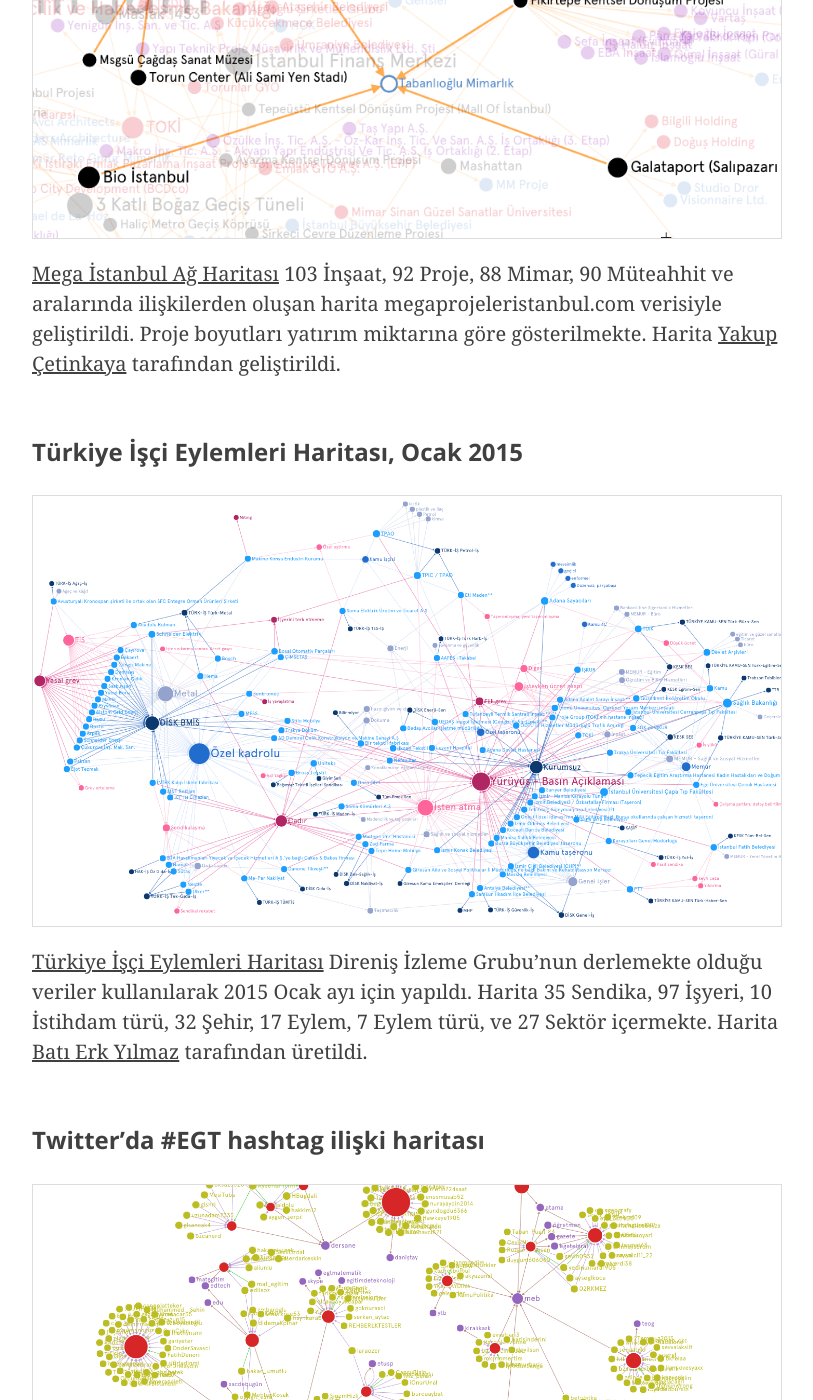
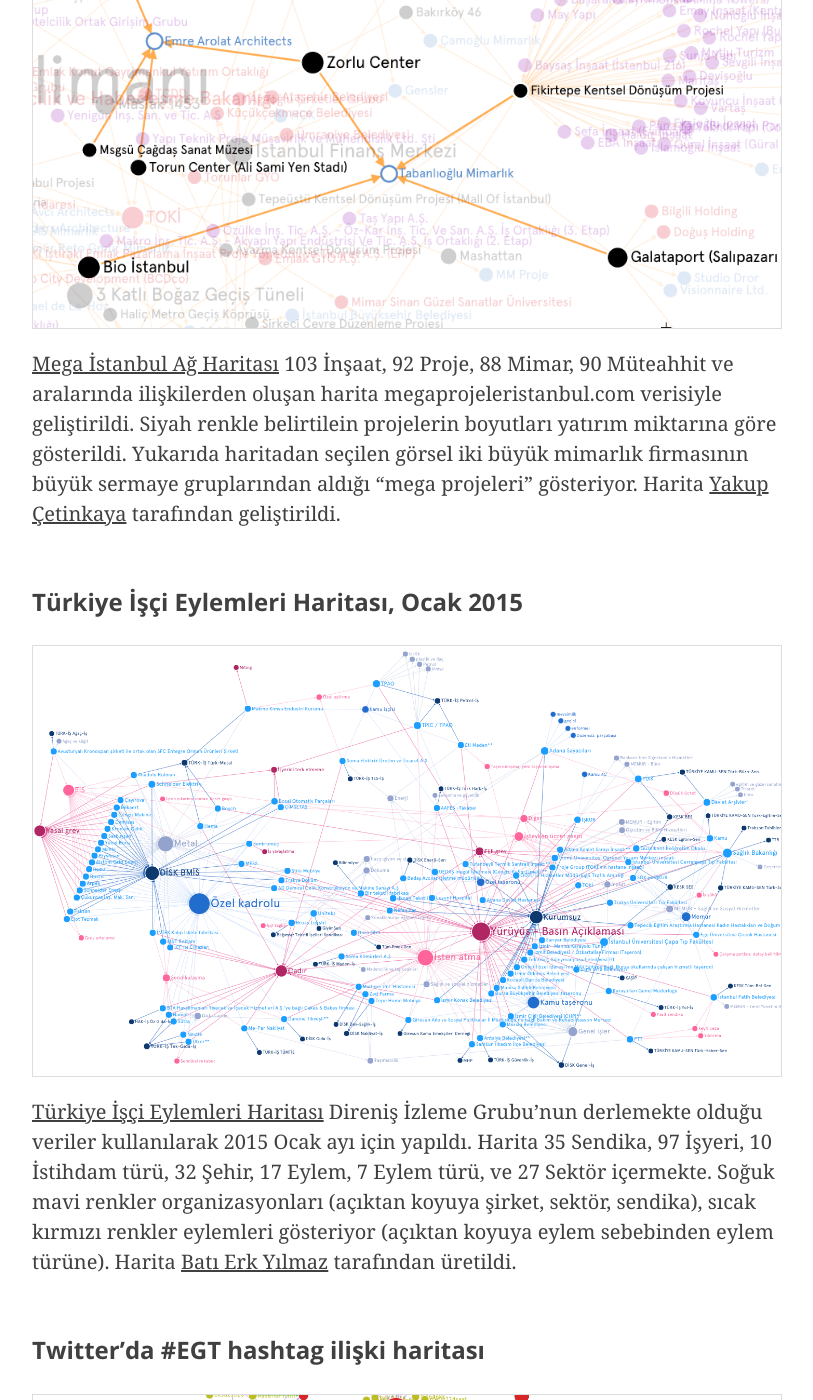
Before and after one commit to graphcommons/hackathons, a Jekyll site: the page built from _posts/2015-08-21-istanbul-yapisal-gazetecilik-dokumentasyon.md, in a window 1280 px wide and 1400 px high, scrolled down 2649 px. Shown: the whole window, without its empty margins (233-1046 px from the left). Built offline with Jekyll 4.4.1, drawn with Linux system fonts in a browser that asks for light colours; nearby versions of some CDN libraries; some of the changed text lies outside the part shown.

Commit message:
tanımlar update

```diff
--- a/_posts/2015-08-21-istanbul-yapisal-gazetecilik-dokumentasyon.md
+++ b/_posts/2015-08-21-istanbul-yapisal-gazetecilik-dokumentasyon.md
@@ -34,23 +34,25 @@
 
 # Geliştirilen Ağ Haritaları
 
-Hackathon'da programatik ya da manuel olarak derlenen verilerden interaktif ağ haritaları yaratıldı. Yapılan haritalar okumaya ve analize tabi tutuldu, tartışıldı ve Graph Commons üzerinde yayınlandı.
+Hackathon'da programatik ya da manuel olarak derlenen veriler ile interaktif ağ haritaları yaratıldı. Yapılan haritalar okumaya ve analize tabi tutuldu, tartışıldı ve Graph Commons üzerinde yayınlandı.
+
+Aşağıda ağ haritalarından seçilmiş görselleri, interaktif haritalara linkleri ve kısa açıklamaları derledik.
 
 ### Mega İstanbul Ağ Haritası
 <a href="https://graphcommons.github.io/hackathons/img/istanbul-2015/Mega-Projeler-Tabanlioglu-Arolat-Mimarlik.png"><img class="graph-image" src="https://graphcommons.github.io/hackathons/img/istanbul-2015/Mega-Projeler-Tabanlioglu-Arolat-Mimarlik.png"></a>
-[Mega İstanbul Ağ Haritası](https://graphcommons.com/graphs/24d0e29b-8c98-4842-80a5-b2dcfd84bf5a) 103 İnşaat, 92 Proje, 88 Mimar, 90 Müteahhit ve aralarında ilişkilerden oluşan harita megaprojeleristanbul.com verisiyle geliştirildi. Proje boyutları yatırım miktarına göre gösterilmekte. Harita [Yakup Çetinkaya](https://graphcommons.com/users/f6bf26e7-f75e-43d9-bdd6-11f869e4c2ed) tarafından geliştirildi.
+[Mega İstanbul Ağ Haritası](https://graphcommons.com/graphs/24d0e29b-8c98-4842-80a5-b2dcfd84bf5a) 103 İnşaat, 92 Proje, 88 Mimar, 90 Müteahhit ve aralarında ilişkilerden oluşan harita megaprojeleristanbul.com verisiyle geliştirildi. Siyah renkle belirtilein projelerin boyutları yatırım miktarına göre gösterildi. Yukarıda haritadan seçilen görsel iki büyük mimarlık firmasının büyük sermaye gruplarından aldığı "mega projeleri" gösteriyor. Harita [Yakup Çetinkaya](https://graphcommons.com/users/f6bf26e7-f75e-43d9-bdd6-11f869e4c2ed) tarafından geliştirildi.
 
 ### Türkiye İşçi Eylemleri Haritası, Ocak 2015
 <a href="https://graphcommons.github.io/hackathons/img/istanbul-2015/turkiye-isci-eylemleri-ag-haritasi-ocak-2015.png"><img class="graph-image" src="https://graphcommons.github.io/hackathons/img/istanbul-2015/turkiye-isci-eylemleri-ag-haritasi-ocak-2015.png"></a>
-[Türkiye İşçi Eylemleri Haritası](https://graphcommons.com/graphs/00af1cd8-5a67-40b1-86e5-32beae436f7c) Direniş İzleme Grubu'nun derlemekte olduğu veriler kullanılarak 2015 Ocak ayı için yapıldı. Harita 35 Sendika, 97 İşyeri, 10 İstihdam türü, 32 Şehir, 17 Eylem, 7 Eylem türü, ve 27 Sektör içermekte. Harita [Batı Erk Yılmaz](https://graphcommons.com/users/1c1cf322-9514-495b-b080-128fcec357e7) tarafından üretildi.
+[Türkiye İşçi Eylemleri Haritası](https://graphcommons.com/graphs/00af1cd8-5a67-40b1-86e5-32beae436f7c) Direniş İzleme Grubu'nun derlemekte olduğu veriler kullanılarak 2015 Ocak ayı için yapıldı. Harita 35 Sendika, 97 İşyeri, 10 İstihdam türü, 32 Şehir, 17 Eylem, 7 Eylem türü, ve 27 Sektör içermekte. Soğuk mavi renkler organizasyonları (açıktan koyuya şirket, sektör, sendika), sıcak kırmızı renkler eylemleri gösteriyor (açıktan koyuya eylem sebebinden eylem türüne). Harita [Batı Erk Yılmaz](https://graphcommons.com/users/1c1cf322-9514-495b-b080-128fcec357e7) tarafından üretildi.
 
 ###  Twitter'da #EGT hashtag ilişki haritası
 <a href="https://graphcommons.github.io/hackathons/img/istanbul-2015/twitter-egitim-reformu-EGT-hashtag-iliski-haritasi.png"><img class="graph-image" src="https://graphcommons.github.io/hackathons/img/istanbul-2015/twitter-egitim-reformu-EGT-hashtag-iliski-haritasi.png"></a>
-[#EGT hashtag ilişki haritası](https://graphcommons.com/graphs/5cb7ba29-79b2-42d4-94b0-e8597871bf5b) Twitter'da eğitim reformu için kullanılan hashtag ile beraber kullanılan diğer hashtagler ve hesapları arası ilişkileri gösterir. 324 Hesap, 33 Tag, 29 Tweet ve aralarında Tweet edilme, taglenme, retweet edilme ilişkilerini barındırır. Harita [Mehmet Ataş](https://graphcommons.com/users/60f7f782-f56a-488d-b223-61621ddc1c2c) tarafından geliştirildi.
+[#EGT hashtag ilişki haritası](https://graphcommons.com/graphs/5cb7ba29-79b2-42d4-94b0-e8597871bf5b) Twitter'da eğitim reformu için kullanılan hashtag ile beraber kullanılan diğer hashtagler ve hesapları arası ilişkileri gösterir. 324 Hesap, 33 Tag, 29 Tweet ve aralarında Tweet edilme, taglenme, retweet edilme ilişkilerini barındırır. Kırmızı noktalar tweetleri, tweetleri atan hesapları, mor noktalar da hashtag göstermektedir. Harita [Mehmet Ataş](https://graphcommons.com/users/60f7f782-f56a-488d-b223-61621ddc1c2c) tarafından geliştirildi.
 
 ### Kadın Cinayetleri 2010: Fail-öne sürülen sebep örüntüsü
 <a href="https://graphcommons.github.io/hackathons/img/istanbul-2015/Kadin-Cinayetleri-2010-fail-onersurulen-sebep-agi.png"><img class="graph-image" src="https://graphcommons.github.io/hackathons/img/istanbul-2015/Kadin-Cinayetleri-2010-fail-onersurulen-sebep-agi.png"></a>
-[Kadın Cinayetleri 2010 ilişki haritası](https://graphcommons.com/graphs/43a7a148-cf2e-40d7-8d9a-3f29c2d9b16a) 38 Sebep ve 18 Fail ve aralarındaki ilişkileri gösterir. Bianet'ten alınan verilerle harita [Sevil Seten](https://graphcommons.com/users/0a426059-a35e-40dd-b533-96e43a36d70c) tarafından geliştirildi.
+[Kadın Cinayetleri 2010 ilişki haritası](https://graphcommons.com/graphs/43a7a148-cf2e-40d7-8d9a-3f29c2d9b16a) 38 Sebep ve 18 Fail ve aralarındaki ilişkileri gösterir. Mor renk fail, turuncu renk öne sürülen sebebi gösteriyor. Bianet'ten alınan verilerle harita [Sevil Seten](https://graphcommons.com/users/0a426059-a35e-40dd-b533-96e43a36d70c) tarafından geliştirildi.
 
 ### Anıt Sayaç Ağ Haritası
 <a href="https://graphcommons.github.io/hackathons/img/istanbul-2015/AnitSayac-kadin-cinayetleri.png"><img class="graph-image" src="https://graphcommons.github.io/hackathons/img/istanbul-2015/AnitSayac-kadin-cinayetleri.png"></a>
@@ -58,15 +60,15 @@
 
 ### Şeylerin İnterneti (IoT) Sektör Haritası
 <a href="https://graphcommons.github.io/hackathons/img/istanbul-2015/internet-of-things-categories-startups-cities-network-map.png"><img class="graph-image" src="https://graphcommons.github.io/hackathons/img/istanbul-2015/internet-of-things-categories-startups-cities-network-map.png"></a>
-[Şeylerin İnterneti (IoT) Sektör Haritası](https://graphcommons.com/graphs/50af620a-5b9f-4bc5-9b15-018c4626b645) IoT ürünü geliştiren 100 Şirket, 39 Şehir, 10 Sektör ve ilişkilerini içerir. Angel.co sitesinden çekilen verilerle oluşturulan harita [Asli Yazagan](https://graphcommons.com/users/7fda641f-3515-4581-8e1e-82d85c013c87) tarafından geliştirildi.
+[Şeylerin İnterneti (IoT) Sektör Haritası](https://graphcommons.com/graphs/50af620a-5b9f-4bc5-9b15-018c4626b645) IoT ürünü geliştiren 100 Şirket, 39 Şehir, 10 Sektör ve ilişkilerini içerir. Haritadan hangi şehir hangi IoT startuplarını hangi kategorilerde çıkarıyor takip edilebiliyor. AngelList API'sinden çekilen verilerle oluşturulan harita [Asli Yazagan](https://graphcommons.com/users/7fda641f-3515-4581-8e1e-82d85c013c87) tarafından geliştirildi.
 
 ### İnternet Yasakları ve Karar Mercileri Haritası
 <a href="https://graphcommons.github.io/hackathons/img/istanbul-2015/turkiye-internet-yasaklari-sansur-karar-merci-haritasi.png"><img class="graph-image" src="https://graphcommons.github.io/hackathons/img/istanbul-2015/turkiye-internet-yasaklari-sansur-karar-merci-haritasi.png"></a>
-[İnternet Yasakları ve Karar Mercileri Haritası](https://graphcommons.com/graphs/0a86d5a8-f80e-4d11-b39c-d6ba7b6657d3?show=Graph&auto=true) Türkiye'de sansürlenmiş 1061 Websitesi ve 161 Mahkeme ve aralarında mahkeme emri ilişkisi içerir. engelliweb.com adresinden yeralan veriler sansürün boyutunu yeterince yansıtmasa da ender kaynaklardan olduğu için kullanılmıştır. Site kapatmalarına yol açan savcılar ve hakimlere dair bilgiler çok kritiktir ancak maalesef bulunamamaktadır. Harita [Ceyhun Enki Aksan](https://graphcommons.com/users/85dbf926-cd78-4dbc-bf4e-a005b7c26d38) ve [Raldu](https://graphcommons.com/users/bb372a3b-72ae-4040-be5c-a44c83809043) tarafından geliştirildi.
+[İnternet Yasakları ve Karar Mercileri Haritası](https://graphcommons.com/graphs/0a86d5a8-f80e-4d11-b39c-d6ba7b6657d3?show=Graph&auto=true) Türkiye'de sansürlenmiş 1061 Websitesi ve 161 Mahkeme ve aralarında mahkeme emri ilişkisi içerir. engelliweb.com adresinden yeralan veriler sansürün boyutunu yeterince yansıtmasa da ender kaynaklardan olduğu için kullanılmıştır. Site kapatmalarına yol açan savcılar ve hakimlere dair bilgiler çok kritiktir ancak maalesef bulunamamaktadır. Hem içeriğiyle hem biçimiyle "Death Star"ı hatırlatan bu harita [Ceyhun Enki Aksan](https://graphcommons.com/users/85dbf926-cd78-4dbc-bf4e-a005b7c26d38) ve [Raldu](https://graphcommons.com/users/bb372a3b-72ae-4040-be5c-a44c83809043) tarafından geliştirildi.
 
 ### TBMM 25. Dönem Soru Önergeleri Konu ve Milletvekili Ağı
 <a href="https://graphcommons.github.io/hackathons/img/istanbul-2015/TBMM-25-Donem-Soru-onergeleri-Konu-Milletvekili-agi.png"><img class="graph-image" src="https://graphcommons.github.io/hackathons/img/istanbul-2015/TBMM-25-Donem-Soru-onergeleri-Konu-Milletvekili-agi.png"></a>
-[Soru Önergeleri konu vekil ağı](https://graphcommons.com/graphs/482c0a5f-45ca-48ae-b0bc-f49be66fe95d?auto=true) 25inci dönem için hangi partiden hangi vekilin hangi konularda soru önergesi verdiğini gösteren bir haritadır. Veri derleme ve haritalama [Ufuk Kayserilioglu](https://graphcommons.com/users/542a548f-104f-4f35-9275-a297fbf5c122) tarafından yapıldı.
+[Soru Önergeleri konu vekil ağı](https://graphcommons.com/graphs/482c0a5f-45ca-48ae-b0bc-f49be66fe95d?auto=true) 25inci dönem için hangi partiden hangi vekilin hangi konularda soru önergesi verdiğini gösteriyor. Siyah noktalar önergelerde geçen konuları belirtir, vekiller partilerine göre renklendirilmiştir. Veri derleme ve haritalama [Ufuk Kayserilioglu](https://graphcommons.com/users/542a548f-104f-4f35-9275-a297fbf5c122) tarafından yapıldı.
 
 ### TBMM Soru Önergeleri Bakanlıklar Vekiller Ağı
 <a href="https://graphcommons.github.io/hackathons/img/istanbul-2015/TBMM-Soru-onergeleri-Bakanliklar-Milletvekili-agi.png"><img class="graph-image" src="https://graphcommons.github.io/hackathons/img/istanbul-2015/TBMM-Soru-onergeleri-Bakanliklar-Milletvekili-agi.png"></a>
```
Also changed, not shown: other parts of _posts/2015-08-21-istanbul-yapisal-gazetecilik-dokumentasyon.md (+1 -1 lines).
